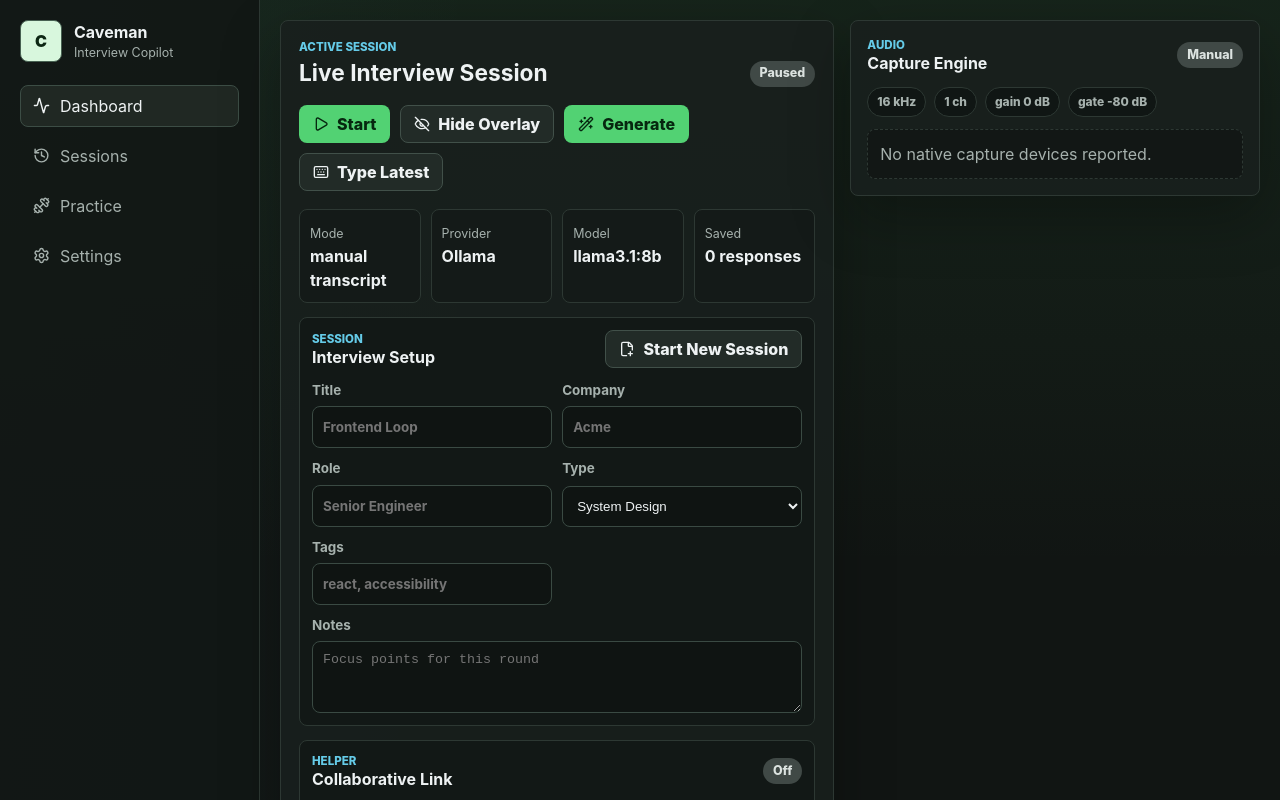
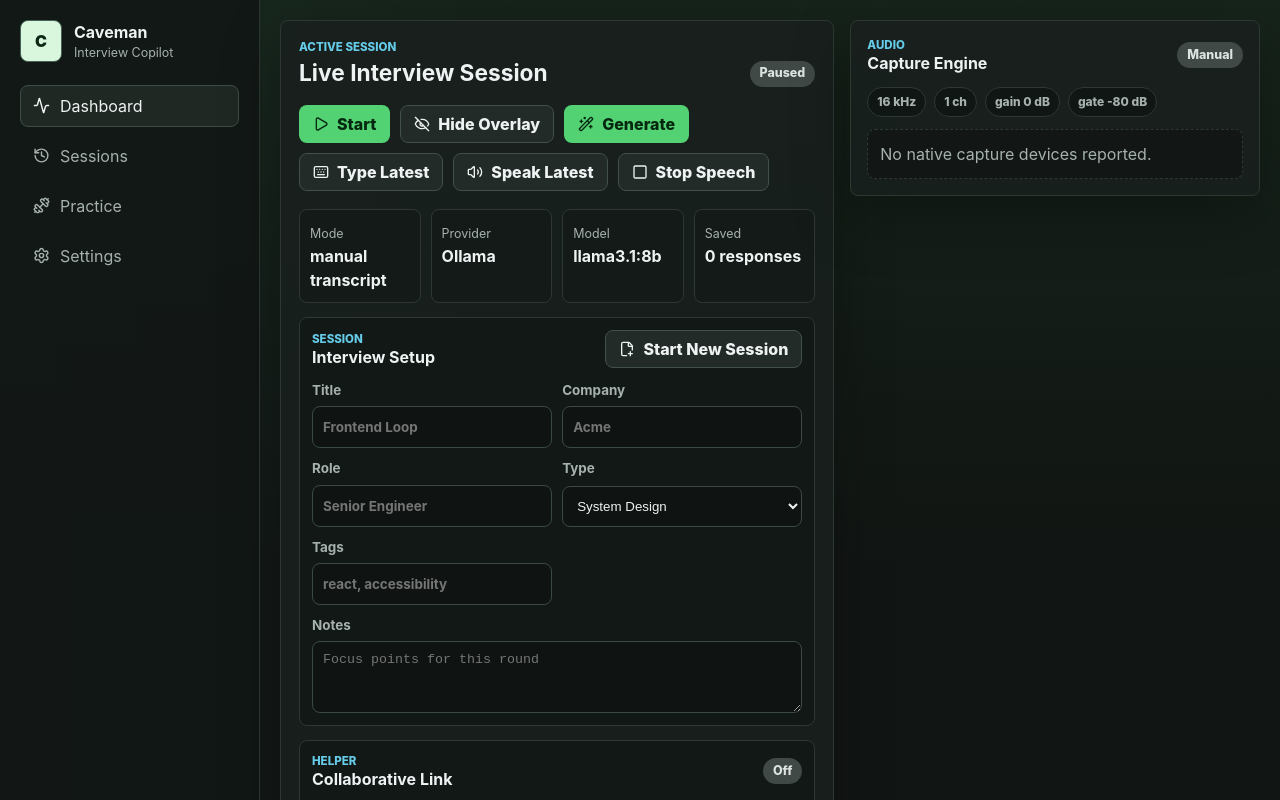
Before and after one commit to puneetdixit200/caveman-ai-interview-copilot, a React (Vite) app: page / in a window 1280 px wide. Shown: the top 800 px of the page. Built offline with nearby package versions, Linux system fonts and the light colour scheme.

Commit message:
feat: add dashboard tts controls

```diff
--- a/src/pages/Dashboard.tsx
+++ b/src/pages/Dashboard.tsx
@@ -1,4 +1,4 @@
-import { Copy, Eye, EyeOff, FilePlus2, Keyboard, Link2, Play, Send, ShieldCheck, Square, Users, Wand2, X } from "lucide-react";
+import { Copy, Eye, EyeOff, FilePlus2, Keyboard, Link2, Play, Send, ShieldCheck, Square, Users, Volume2, Wand2, X } from "lucide-react";
 import { useCallback, useEffect, useMemo, useRef, useState } from "react";
 import { AudioControls } from "../components/audio/AudioControls";
 import { CodeAssistantPanel } from "../components/code/CodeAssistantPanel";
@@ -34,7 +34,7 @@ import { selectRunnableProviders } from "../lib/providerSelection";
 import { promptTemplates } from "../lib/promptTemplates";
 import { estimateTokens, nextTranscriptTimestampMs } from "../lib/sessionRuntime";
 import { resolveCalibratedSpeaker } from "../lib/speakerCalibration";
-import { enqueueTtsResponse, playTtsItem } from "../lib/tts";
+import { enqueueTtsResponse, playTtsItem, stopTtsPlayback } from "../lib/tts";
 import { runLiveTranscriptionPass } from "../lib/liveTranscription";
 import {
   addAiResponse,
@@ -1165,6 +1165,41 @@ export function Dashboard() {
     }
   }
 
+  function speakLatestAnswer() {
+    const latestResponse = responses.find((item) => item.id !== TEMP_STREAM_ID && item.response.trim());
+    if (!latestResponse) {
+      setErrorMessage("Generate or save an AI response before speaking it.");
+      setStatusMessage("No AI response available to speak");
+      return;
+    }
+
+    const ttsQueue = enqueueTtsResponse([], latestResponse.response, config.tts, visible);
+    const played = ttsQueue[0] ? playTtsItem(ttsQueue[0]) : false;
+    setErrorMessage(null);
+
+    if (played) {
+      setStatusMessage("Speaking latest answer");
+      return;
+    }
+
+    if (!config.tts.enabled) {
+      setStatusMessage("Enable TTS in Settings before speaking the latest answer");
+      return;
+    }
+
+    if (visible && config.tts.muteInStealth) {
+      setStatusMessage("TTS is muted while the overlay is visible");
+      return;
+    }
+
+    setStatusMessage("TTS playback is not available in this environment");
+  }
+
+  function stopSpeaking() {
+    stopTtsPlayback();
+    setStatusMessage("TTS playback stopped");
+  }
+
   captureShortcutAction.current = () => {
     void toggleCapture();
   };
@@ -1202,6 +1237,12 @@ export function Dashboard() {
           </Button>
           <Button icon={<Keyboard size={16} />} onClick={typeLatestAnswer} disabled={streaming}>
             Type Latest
+          </Button>
+          <Button icon={<Volume2 size={16} />} onClick={speakLatestAnswer} disabled={streaming}>
+            Speak Latest
+          </Button>
+          <Button icon={<Square size={16} />} onClick={stopSpeaking}>
+            Stop Speech
           </Button>
         </div>
 
```
Also changed, not shown: 1 other file (tests, documents, lock files or other folders).
